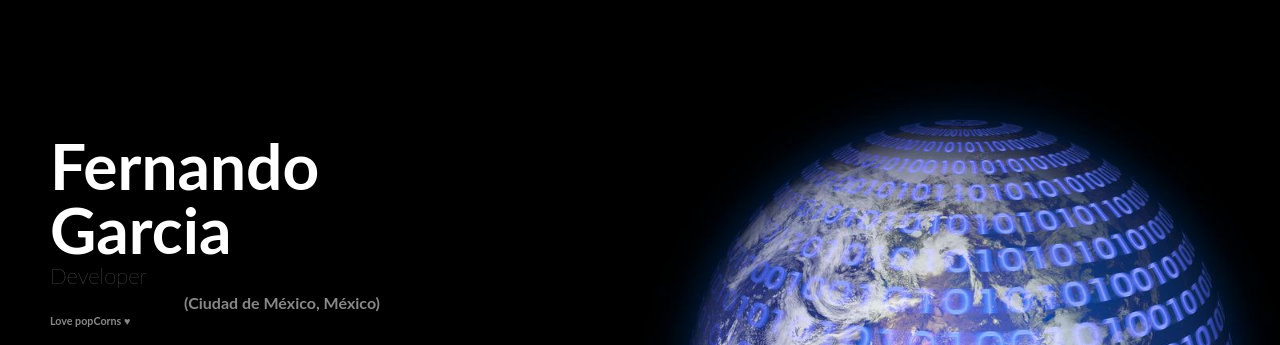
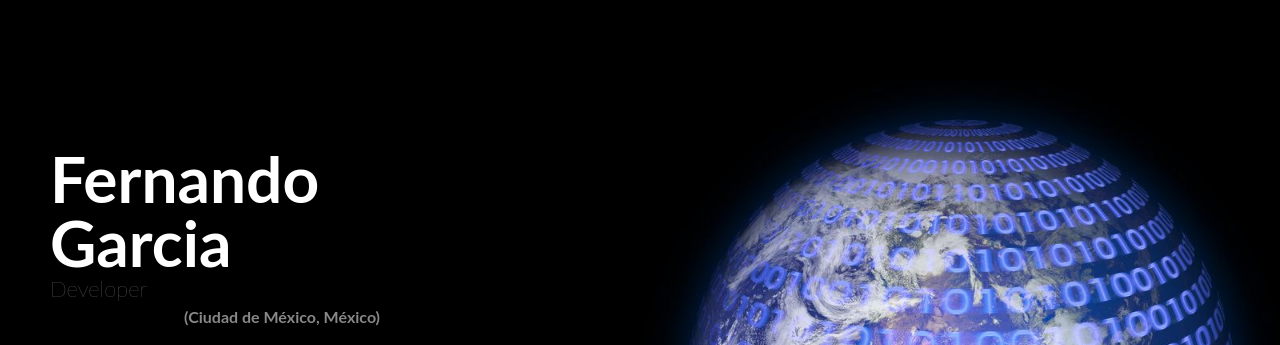
Before and after one commit to Kmanio/Kmanio.github.io, a plain HTML site: page index.html in a window 1280 px wide. Shown: the top 345 px of the page. Drawn offline with Linux system fonts and the light colour scheme; a web font is replaced by a local one.

```diff
--- a/index.html
+++ b/index.html
@@ -20,7 +20,6 @@
                     <h1>Fernando Garcia</h1>
                     <h2>Developer</h2>
                     <h3>(Ciudad de México, México)</h3>
-                    <h6>Love popCorns ♥</h6>
                 </hgroup>
                 <nav>
                     <ul>
```
